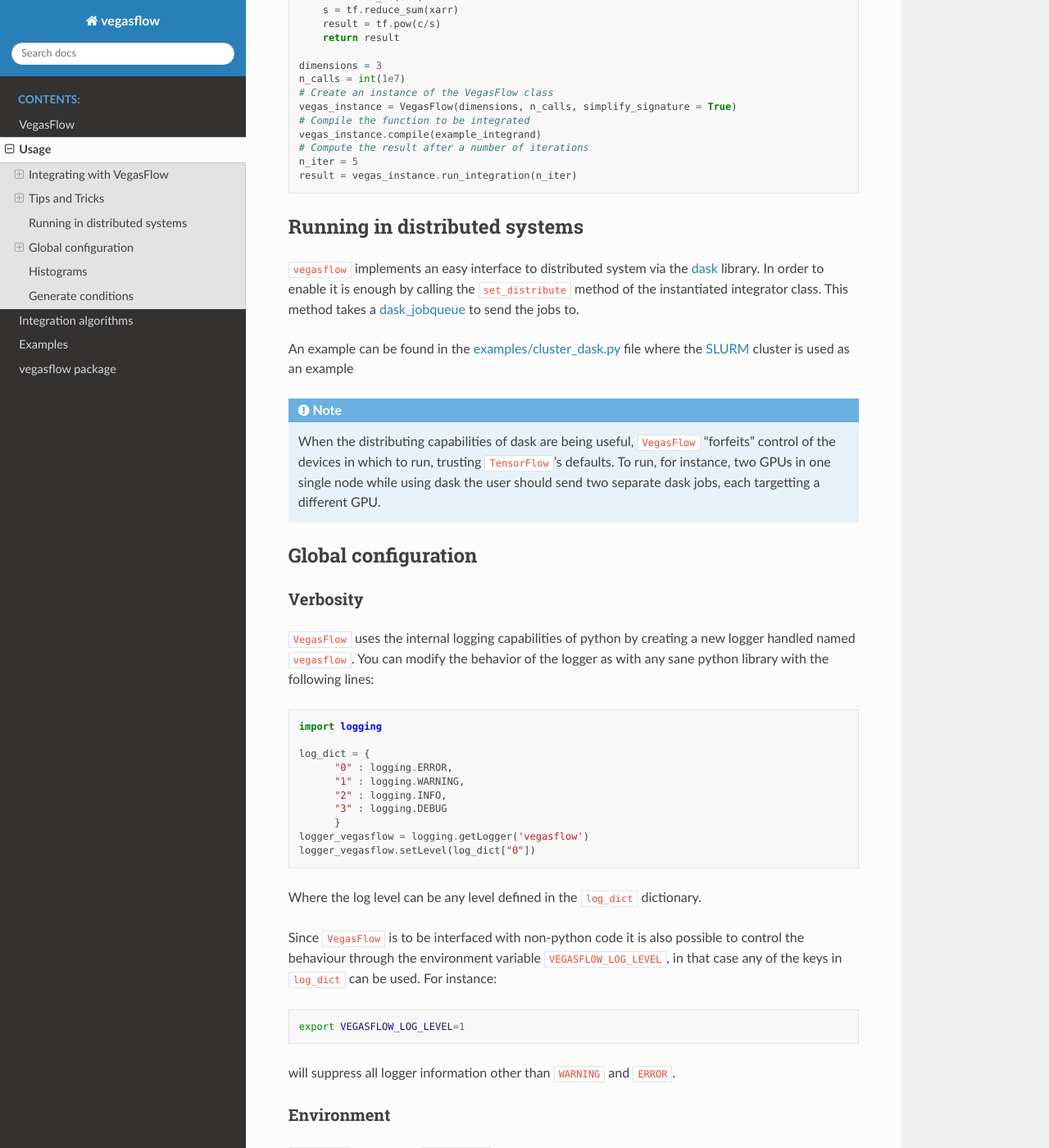
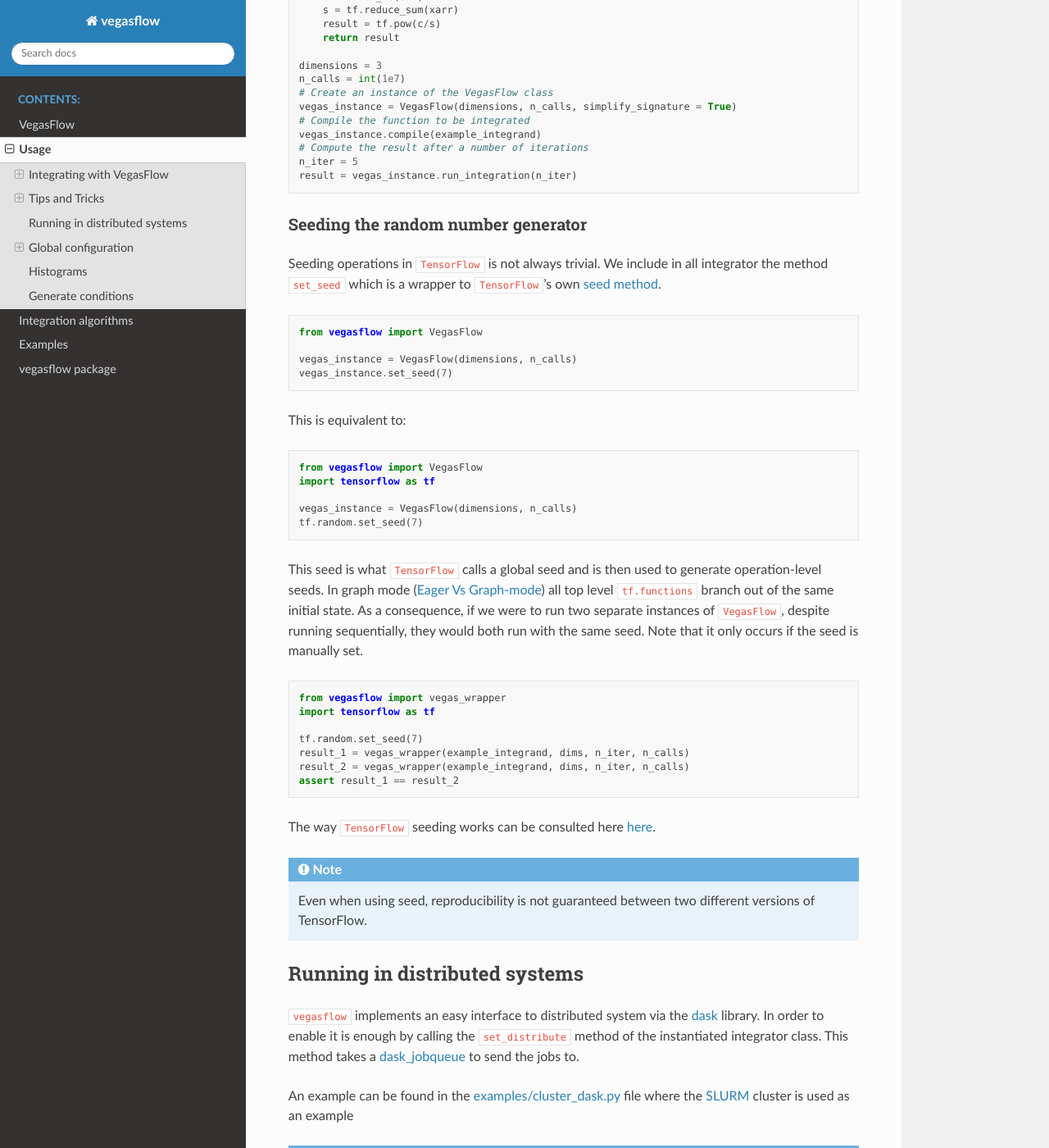
Before and after one commit to N3PDF/vegasflow, a Sphinx documentation site: the page built from doc/source/how_to.rst, in a window 1280 px wide and 1400 px high, scrolled down 3116 px. Shown: the whole window at 82% size. Built offline with Sphinx 7.4.7 and the Read the Docs theme 2.0.0, drawn with Linux system fonts in a browser that asks for light colours.

Commit message:
add set_seed

```diff
--- a/doc/source/how_to.rst
+++ b/doc/source/how_to.rst
@@ -170,6 +170,56 @@ For more details in what function retracing entails we direct to the `TensorFlow
     # Compute the result after a number of iterations
     n_iter = 5
     result = vegas_instance.run_integration(n_iter)
+
+
+Seeding the random number generator
+^^^^^^^^^^^^^^^^^^^^^^^^^^^^^^^^^^^
+
+Seeding operations in ``TensorFlow`` is not always trivial.
+We include in all integrator the method ``set_seed`` which is a wrapper to
+``TensorFlow``'s own `seed method <https://www.tensorflow.org/api_docs/python/tf/random/set_seed>`_.
+
+.. code-block:: python
+
+    from vegasflow import VegasFlow
+
+    vegas_instance = VegasFlow(dimensions, n_calls)
+    vegas_instance.set_seed(7)
+
+
+This is equivalent to:
+
+.. code-block:: python
+
+    from vegasflow import VegasFlow
+    import tensorflow as tf
+
+    vegas_instance = VegasFlow(dimensions, n_calls)
+    tf.random.set_seed(7)
+
+
+This seed is what ``TensorFlow`` calls a global seed and is then used to generate operation-level seeds.
+In graph mode (:ref:`eager-label`) all top level ``tf.functions`` branch out
+of the same initial state.
+As a consequence, if we were to run two separate instances of ``VegasFlow``,
+despite running sequentially, they would both run with the same seed.
+Note that it only occurs if the seed is manually set.
+
+.. code-block:: python
+
+    from vegasflow import vegas_wrapper
+    import tensorflow as tf
+
+    tf.random.set_seed(7)
+    result_1 = vegas_wrapper(example_integrand, dims, n_iter, n_calls)
+    result_2 = vegas_wrapper(example_integrand, dims, n_iter, n_calls)
+    assert result_1 == result_2
+
+
+The way ``TensorFlow`` seeding works can be consulted here `here <https://www.tensorflow.org/api_docs/python/tf/random/set_seed>`_.
+
+.. note:: Even when using seed, reproducibility is not guaranteed between two different versions of TensorFlow.
+
 
 Running in distributed systems
 ==============================
```
Also changed, not shown: 1 other file.
